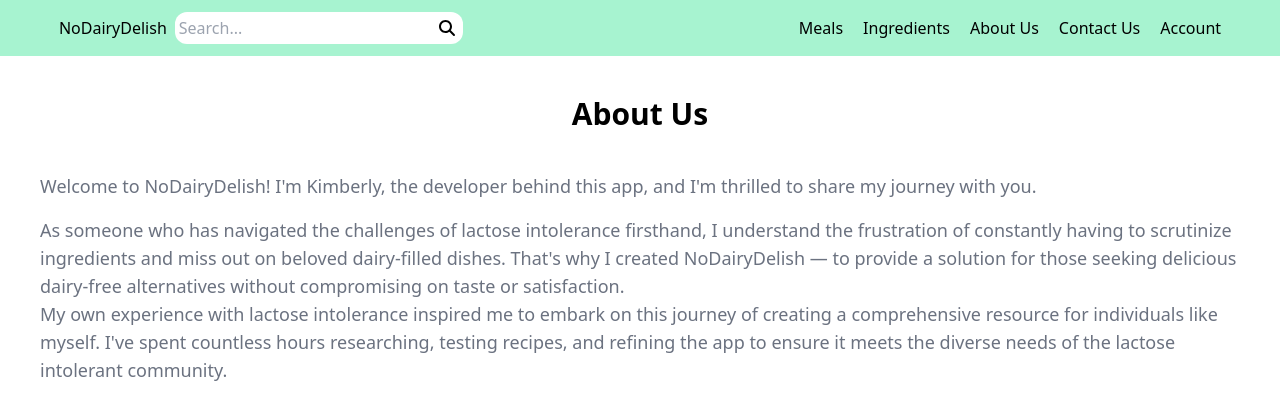
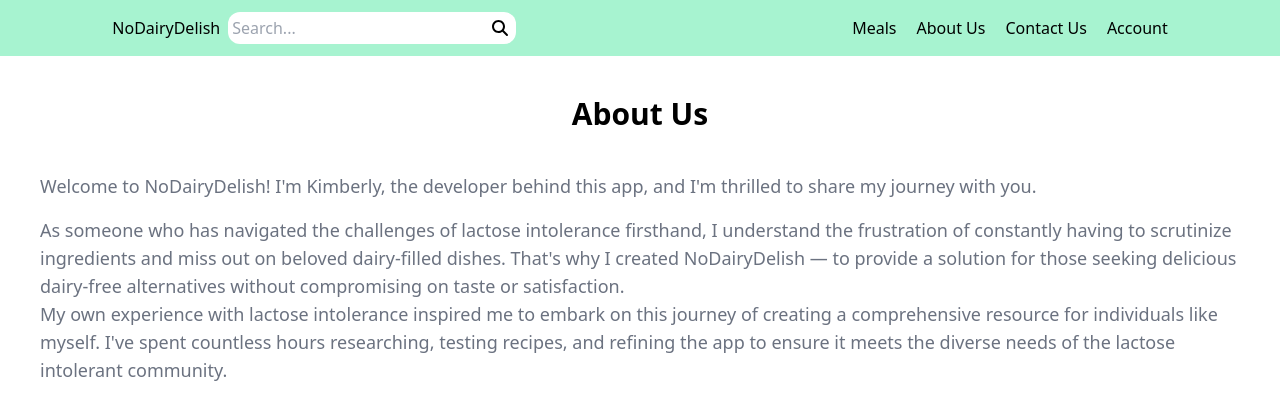
Before and after one commit to kimbencinas/no-dairy-delish, a React (Create React App) app: page /about in a window 1280 px wide. Shown: the top 420 px of the page. Built offline with nearby package versions, Linux system fonts and the light colour scheme.

Commit message:
Remove ingredients route from navbar temporarily

```diff
--- a/src/Components/Navbar.jsx
+++ b/src/Components/Navbar.jsx
@@ -33,7 +33,6 @@ function Navbar({ onSearch }) {
             </li>
         </ul>
         )}
-        <Link to="/ingredients">Ingredients</Link>
         <Link to="/about">About Us</Link>
         <Link to="/contact">Contact Us</Link>
         <Link to="/account">Account</Link>
```
